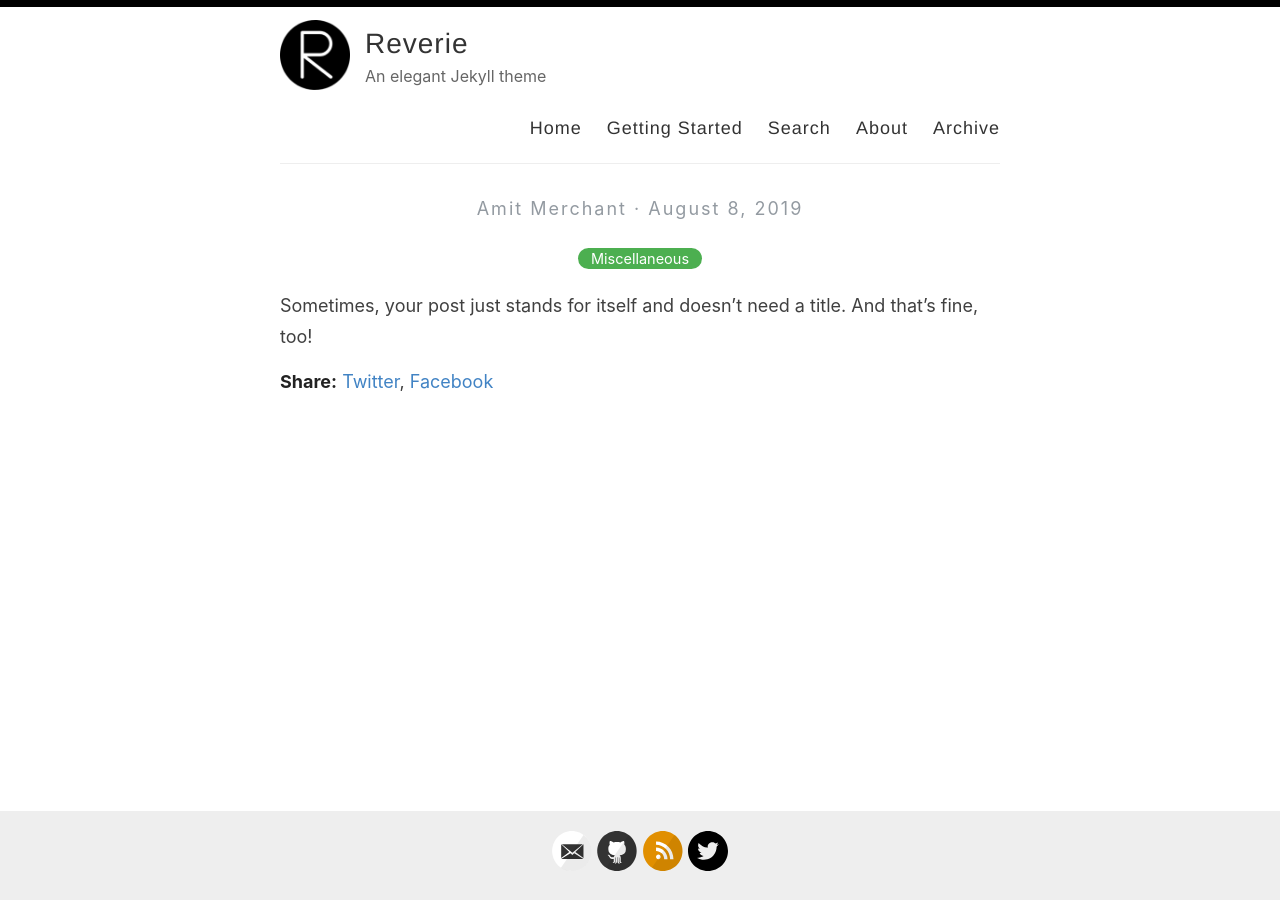
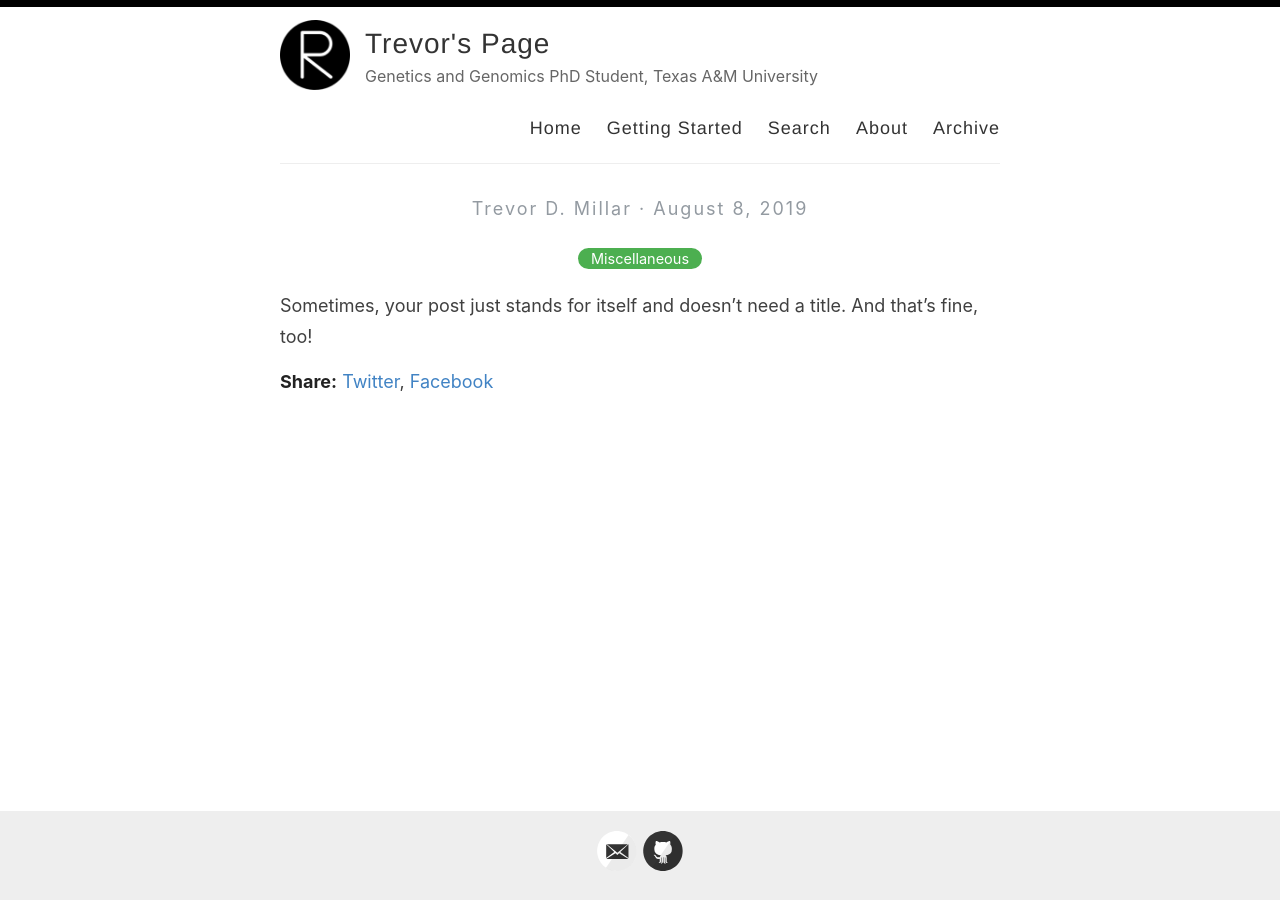
Before and after one commit to TDMillar-Biology/TDMillar-Biology.github.io, a Jekyll site: the page built from _posts/2019-08-08-no-title-posts.md, in a window 1280 px wide. Built offline with Jekyll 4.4.1, drawn with Linux system fonts in a browser that asks for light colours.

Commit message:
Updating Webpage

```diff
--- a/_config.yml
+++ b/_config.yml
@@ -3,13 +3,13 @@
 #
 
 # Name of your site (displayed in the header)
-name: Reverie
+name: Trevor's Page
 
 # Name of the author
-author: Amit Merchant
+author: Trevor D. Millar
 
 # Short bio or description (displayed in the header)
-description: An elegant Jekyll theme
+description: Genetics and Genomics PhD Student, Texas A&M University
 
 # URL of your avatar or profile pic (you could use your GitHub profile pic)
 avatar: /images/reverie.png
@@ -21,15 +21,15 @@
 # Includes an icon in the footer for each username you enter
 footer-links:
   dribbble:
-  email: amit.d.merchant@gmail.com
+  email: TDMillar@tamu.edu
   facebook:
   flickr:
-  github: amitmerchant1990/reverie
+  github: TDMillar-Biology
   instagram:
   linkedin:
   pinterest:
-  rss: rss
-  twitter: amit_merchant
+  rss:
+  twitter:
   stackoverflow:
   youtube: # channel/<your_long_string> or user/<user-name>
   googleplus: # anything in your profile username that comes after plus.google.com/
@@ -41,21 +41,21 @@
 disqus:
 
 # Enter your Google Analytics web tracking code (e.g. UA-2110908-2) to activate tracking
-google_analytics: UA-43339302-11
+google_analytics:
 
 # For newer "GA4" analytics, use the following instead of the "UA" entry above
 #google_analytics_ga4: G-GABC1DEFG
 
 # Your website URL (e.g. http://amitmerchant1990.github.io or http://www.amitmerchant.com)
 # Used for Sitemap.xml and your RSS feed
-url: http://www.amitmerchant.com/reverie
-enforce_ssl: https://www.amitmerchant.com/reverie
+url: https://tdmillar-biology.github.io/
+enforce_ssl: https://tdmillar-biology.github.io/
 
 # If you're hosting your site at a Project repository on GitHub pages
 # (http://yourusername.github.io/repository-name)
 # and NOT your User repository (http://yourusername.github.io)
 # then add in the baseurl here, like this: "/repository-name"
-baseurl: "/reverie"
+baseurl:
 
 #
 # !! You don't need to change any of the configuration flags below !!
```
